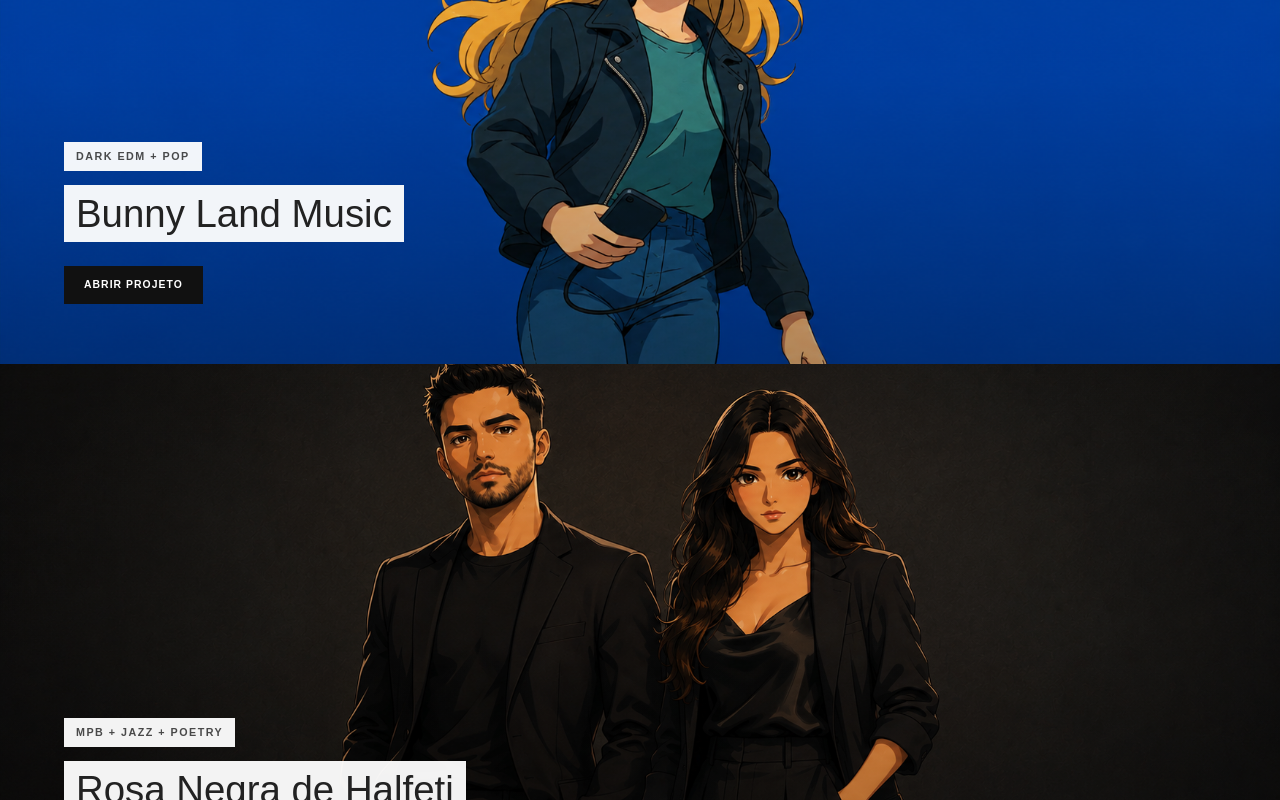
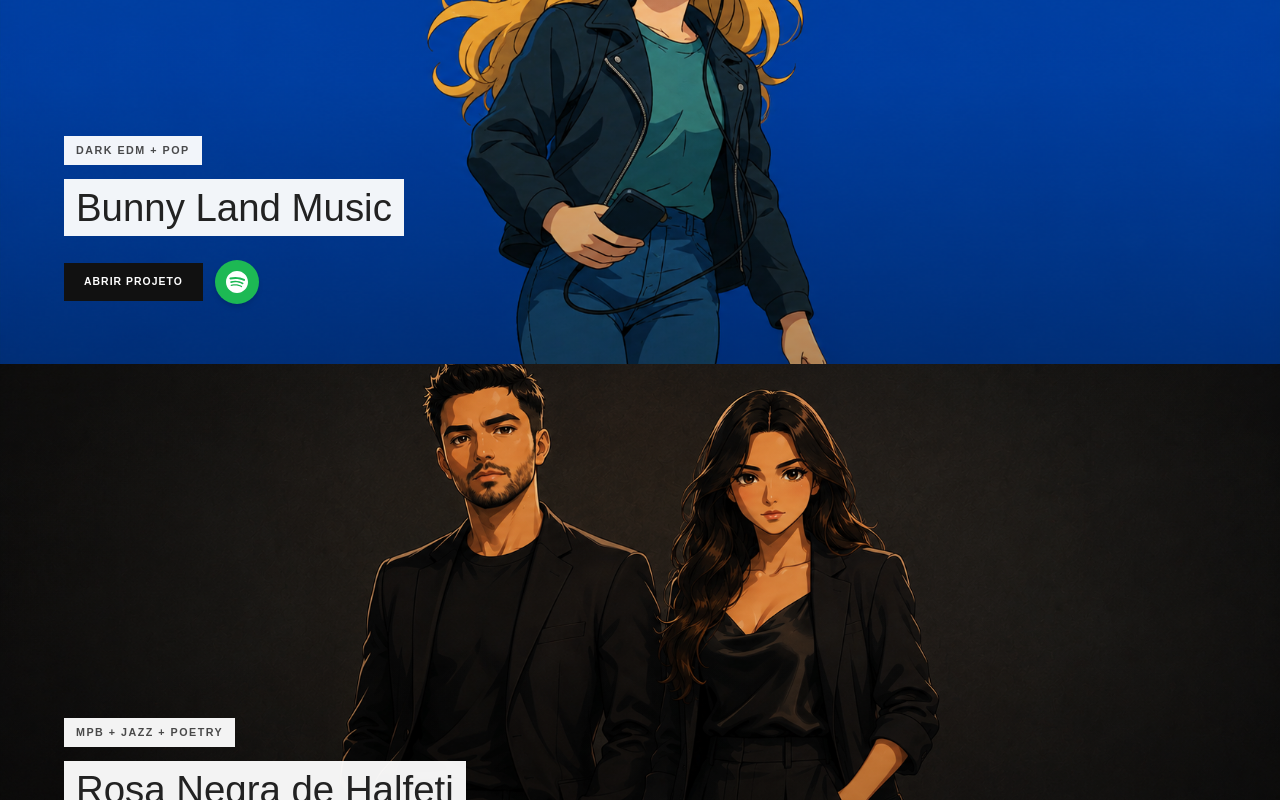
Before and after one commit to EuFreela/wonderlandsong, a React (Vite) app: page / in a window 1280 px wide. Shown: the part 860-1660 px from the top of the page. Built offline with nearby package versions, Linux system fonts and the light colour scheme.

Commit message:
feat: adicionado links do spotify

```diff
--- a/src/components/parallax/ParallaxProjectPanel.tsx
+++ b/src/components/parallax/ParallaxProjectPanel.tsx
@@ -1,6 +1,7 @@
 import { useReducedMotion } from 'framer-motion';
 import { Link } from 'react-router-dom';
 import type { Project } from '../../types';
+import SpotifyIcon from '../ui/SpotifyIcon';
 
 type Props = {
   project: Project;
@@ -18,12 +19,19 @@ function ParallaxProjectPanel({ project }: Props) {
   const isHashLink = project.href.startsWith('#');
   const label = project.buttonLabel?.trim();
   const showButton = Boolean(label);
+  const spotifyUrl = project.spotifyUrl?.trim();
+  const showSpotify = Boolean(spotifyUrl);
+  const spotifyLabel = project.spotifyLabel?.trim() || 'Spotify';
   const useVideo = Boolean(project.video) && !prefersReducedMotion;
   const filterOpacity = Math.min(1, Math.max(0, project.filterOpacity ?? 0));
   const hasColorFilter = Boolean(project.filterColor) && filterOpacity > 0;
+  const showActions = showButton || showSpotify;
 
   const buttonClassName =
-    'mt-6 inline-flex min-h-[38px] items-center justify-center bg-[#111] px-5 text-[0.65rem] font-bold uppercase tracking-[0.1em] text-white transition duration-200 hover:bg-white hover:text-[#111] focus-visible:bg-white focus-visible:text-[#111] focus-visible:outline focus-visible:outline-2 focus-visible:outline-offset-2 focus-visible:outline-[#111]';
+    'inline-flex min-h-[38px] items-center justify-center gap-2 bg-[#111] px-5 text-[0.65rem] font-bold uppercase tracking-[0.1em] text-white transition duration-200 hover:bg-white hover:text-[#111] focus-visible:bg-white focus-visible:text-[#111] focus-visible:outline focus-visible:outline-2 focus-visible:outline-offset-2 focus-visible:outline-[#111]';
+
+  const spotifyClassName =
+    'inline-flex h-11 w-11 shrink-0 items-center justify-center rounded-full bg-[#1DB954] text-white shadow-md transition duration-200 hover:scale-105 hover:bg-[#1ed760] focus-visible:outline focus-visible:outline-2 focus-visible:outline-offset-2 focus-visible:outline-[#1DB954]';
 
   return (
     <section
@@ -76,9 +84,10 @@ function ParallaxProjectPanel({ project }: Props) {
           {project.title}
         </h2>
 
+        {showActions ? (
+          <div className="mt-6 flex flex-wrap items-center gap-3">
             {showButton ? (
-          <div>
-            {isHashLink ? (
+              isHashLink ? (
                 <a href={project.href} className={buttonClassName}>
                   {label}
                 </a>
@@ -86,7 +95,21 @@ function ParallaxProjectPanel({ project }: Props) {
                 <Link to={project.href} className={buttonClassName}>
                   {label}
                 </Link>
-            )}
+              )
+            ) : null}
+
+            {showSpotify ? (
+              <a
+                href={spotifyUrl}
+                target="_blank"
+                rel="noopener noreferrer"
+                className={spotifyClassName}
+                aria-label={spotifyLabel}
+                title={spotifyLabel}
+              >
+                <SpotifyIcon size={22} />
+              </a>
+            ) : null}
           </div>
         ) : null}
       </div>
--- /dev/null
+++ b/src/components/ui/SpotifyIcon.tsx
@@ -0,0 +1,22 @@
+type Props = {
+  size?: number;
+  className?: string;
+};
+
+/** Official-style Spotify glyph (simple path). */
+function SpotifyIcon({ size = 16, className }: Props) {
+  return (
+    <svg
+      width={size}
+      height={size}
+      viewBox="0 0 24 24"
+      fill="currentColor"
+      aria-hidden
+      className={className}
+    >
+      <path d="M12 0C5.4 0 0 5.4 0 12s5.4 12 12 12 12-5.4 12-12S18.66 0 12 0zm5.521 17.34c-.24.359-.66.48-1.021.24-2.82-1.74-6.36-2.101-10.561-1.141-.418.122-.779-.179-.899-.539-.12-.421.18-.78.54-.9 4.56-1.021 8.52-.6 11.64 1.32.42.18.479.659.301 1.02zm1.44-3.3c-.301.42-.841.6-1.262.3-3.239-1.98-8.159-2.58-11.939-1.38-.479.12-1.02-.12-1.14-.6-.12-.48.12-1.021.6-1.141C9.6 9.9 15 10.561 18.72 12.84c.361.181.54.78.241 1.2zm.12-3.36C15.24 8.4 8.82 8.16 5.16 9.301c-.6.179-1.2-.181-1.38-.721-.18-.601.18-1.2.72-1.381 4.26-1.26 11.28-1.02 15.721 1.621.539.3.719 1.02.419 1.56-.299.421-1.02.599-1.559.3z" />
+    </svg>
+  );
+}
+
+export default SpotifyIcon;
--- a/src/data/content.ts
+++ b/src/data/content.ts
@@ -16,6 +16,8 @@ export const projects: Project[] = [
     // filterOpacity: 0.35,
     href: '/projects/wonderland-song',
     // buttonLabel: 'Abrir projeto',
+    // spotifyUrl: 'https://open.spotify.com/',
+    // spotifyLabel: 'Ouvir no Spotify',
   },
   {
     id: 'project-2',
@@ -28,6 +30,8 @@ export const projects: Project[] = [
     // filterOpacity: 0.35,
     href: '/projects/caution-audio-gateway',
     buttonLabel: 'Abrir projeto',
+    spotifyUrl: 'https://open.spotify.com/intl-pt/artist/7sf7qPbN4BiUlbOfEwziza',
+    spotifyLabel: 'Ouvir no Spotify',
   },
   {
     id: 'project-3',
@@ -44,6 +48,8 @@ export const projects: Project[] = [
     image: '/images/agm2.png',
     href: '/projects/wonderland-song-tv',
     buttonLabel: 'Abrir projeto',
+    spotifyUrl: 'https://open.spotify.com/intl-pt/artist/0nUtKTD6CkcADpjPYYCzHu',
+    spotifyLabel: 'Ouvir no Spotify',
   },
   {
     id: 'project-5',
@@ -52,6 +58,8 @@ export const projects: Project[] = [
     image: '/images/hs2.png',
     href: '#artists',
     buttonLabel: 'Conhecer artistas',
+    spotifyUrl: 'https://open.spotify.com/intl-pt/artist/3w2iPAIrdoXXzJ38C59np8',
+    spotifyLabel: 'Ouvir no Spotify',
   },
   {
     id: 'project-6',
@@ -60,6 +68,8 @@ export const projects: Project[] = [
     image: '/images/usss.png',
     href: '#contact',
     buttonLabel: 'Continuar',
+    spotifyUrl: 'https://open.spotify.com/intl-pt/artist/008vDYJA7fvRWxchF8QN1F',
+    spotifyLabel: 'Ouvir no Spotify',
   },
 ];
 
--- a/src/types/index.ts
+++ b/src/types/index.ts
@@ -25,6 +25,10 @@ export type Project = {
   headerTone?: 'light' | 'dark';
   href: string;
   buttonLabel?: string;
+  /** Spotify page/playlist/artist URL — shows a Spotify button when set. */
+  spotifyUrl?: string;
+  /** Label for the Spotify button (default: "Spotify"). */
+  spotifyLabel?: string;
 };
 
 export type Artist = {
```
Also changed, not shown: 1 other file (tests, documents, lock files or other folders). Lines whose indentation alone changed are shown as unchanged.
